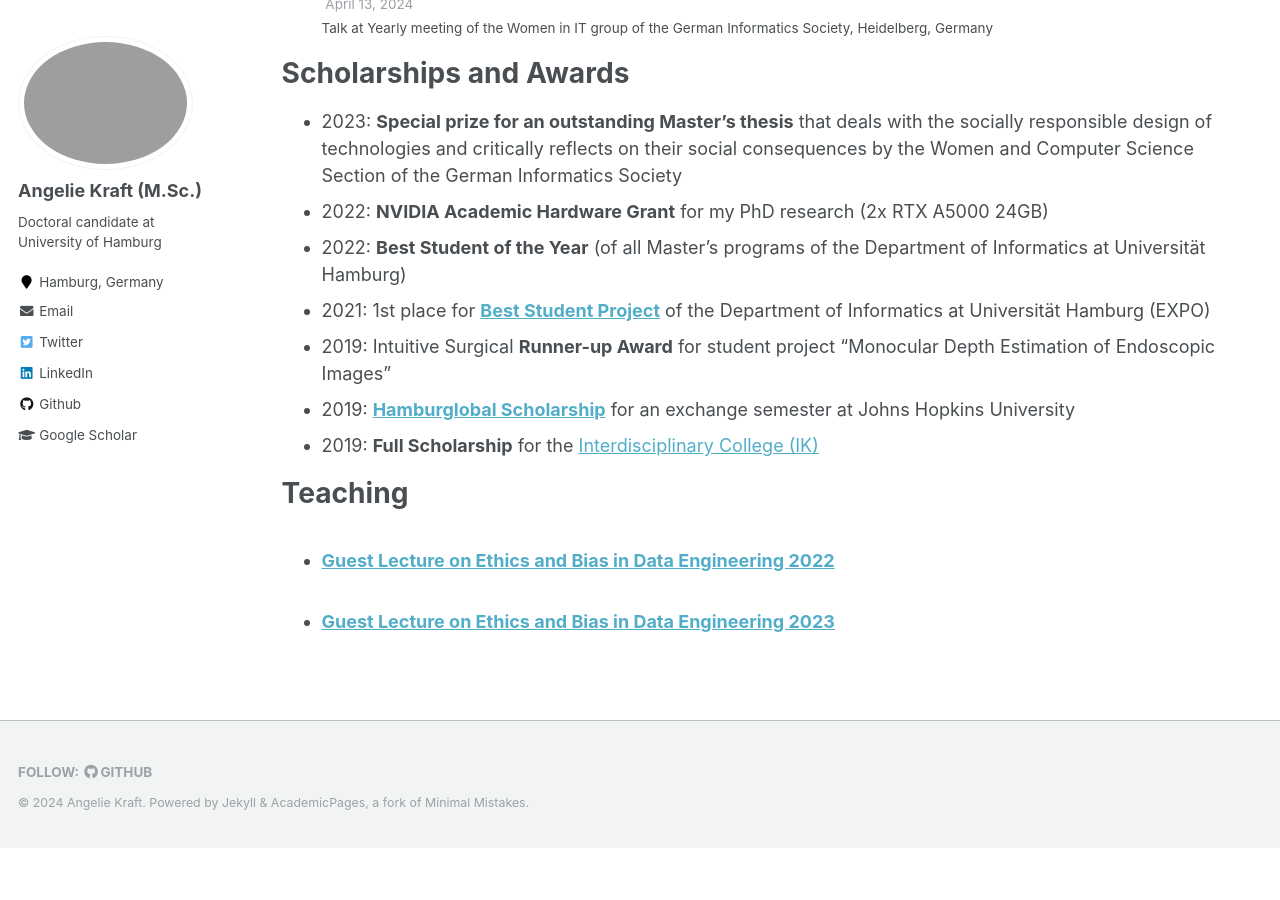
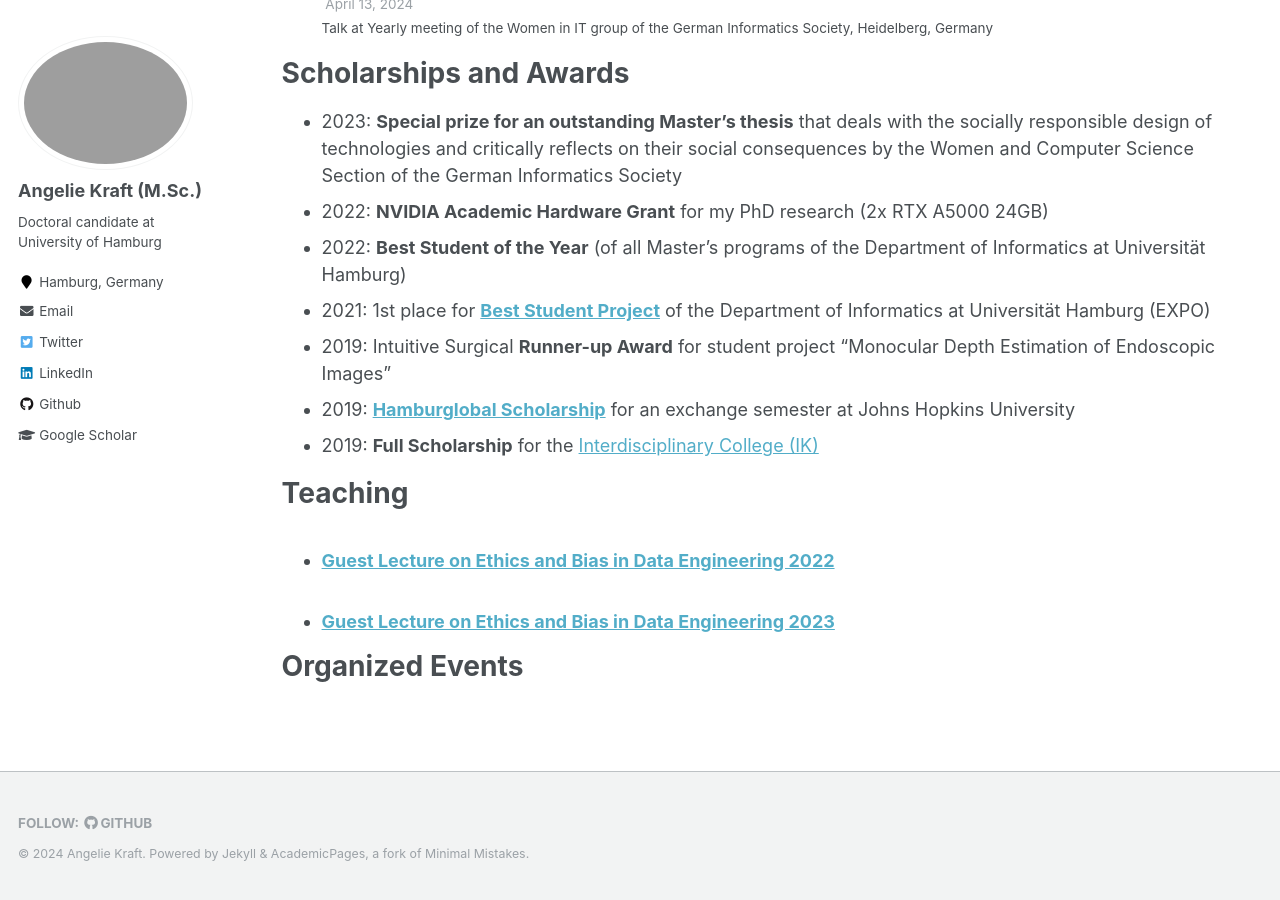
Before and after one commit to krangelie/krangelie.github.io, a Jekyll site: the page built from _pages/cv.md, in a window 1280 px wide and 900 px high, scrolled down 2634 px. Built offline with Jekyll 4.4.1, drawn with Linux system fonts in a browser that asks for light colours; before the commit the page ends 3482 px from its top, so only the background shows below that.

Commit message:
update cv

```diff
--- a/_pages/cv.md
+++ b/_pages/cv.md
@@ -62,3 +62,9 @@
   <ul>{% for post in site.teaching %}
     {% include archive-single-cv.html %}
   {% endfor %}</ul>
+
+Organized Events
+======
+  <ul>{% for post in site.events %}
+    {% include archive-single-cv.html %}
+  {% endfor %}</ul>
```
